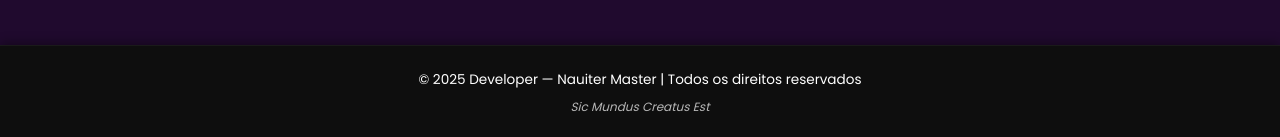
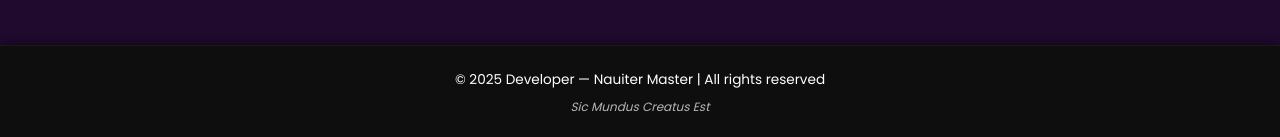
Before and after one commit to nauiter/sweet-life-glow, a React (Vite) app: page / in a window 1280 px wide. Shown: the part 6088-6225 px from the top of the page. Built offline with nearby package versions, Linux system fonts and the light colour scheme; the HTML template or start-up script is replaced by a standard one; a web font is replaced by a local one.

Commit message:
Translate footer copyright text

```diff
--- a/src/components/shared/FooterNauiterMaster.tsx
+++ b/src/components/shared/FooterNauiterMaster.tsx
@@ -18,7 +18,7 @@ export const FooterNauiterMaster = () => {
           className="text-white mb-2 transition-colors hover:text-[hsl(194,100%,50%)]"
           style={{ fontSize: 'clamp(0.85rem, 1vw, 1rem)' }}
         >
-          © 2025 Developer — Nauiter Master | Todos os direitos reservados
+          © 2025 Developer — Nauiter Master | All rights reserved
         </p>
 
         {/* Latin Phrase */}
```
